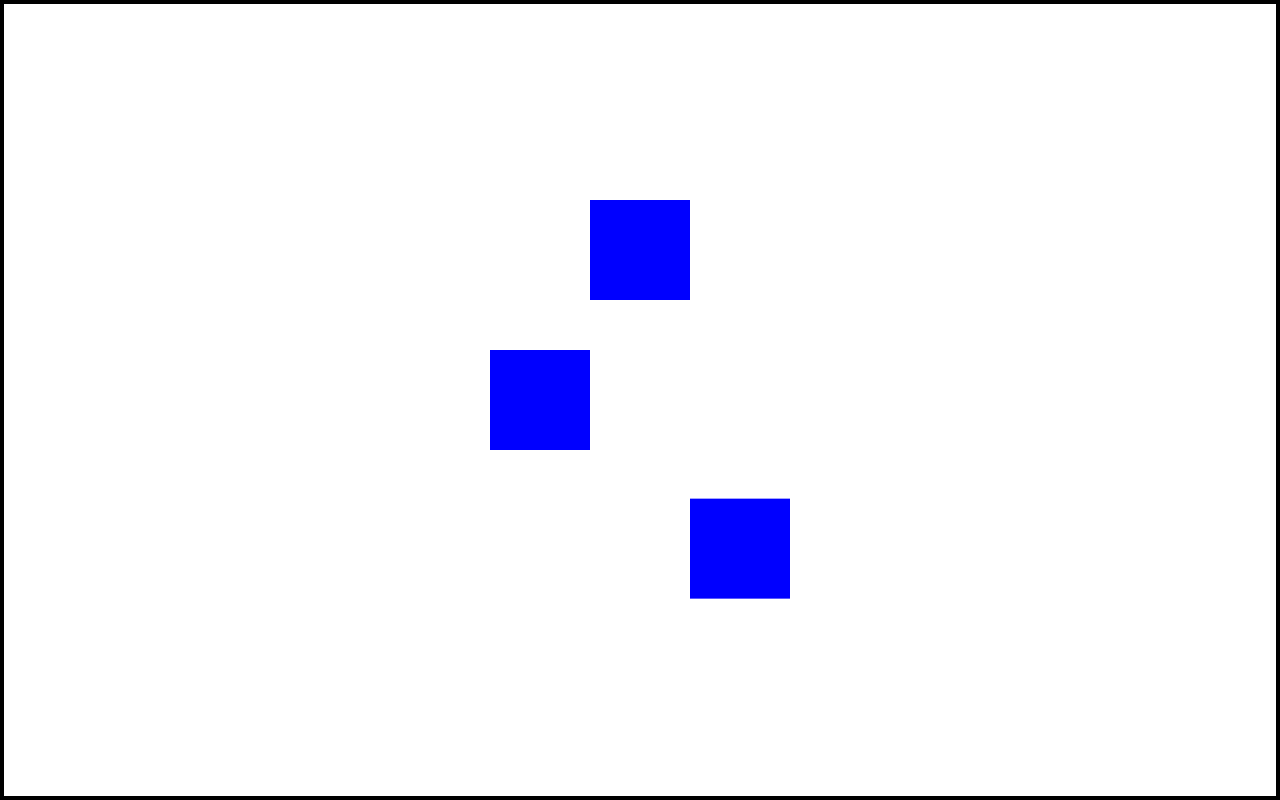
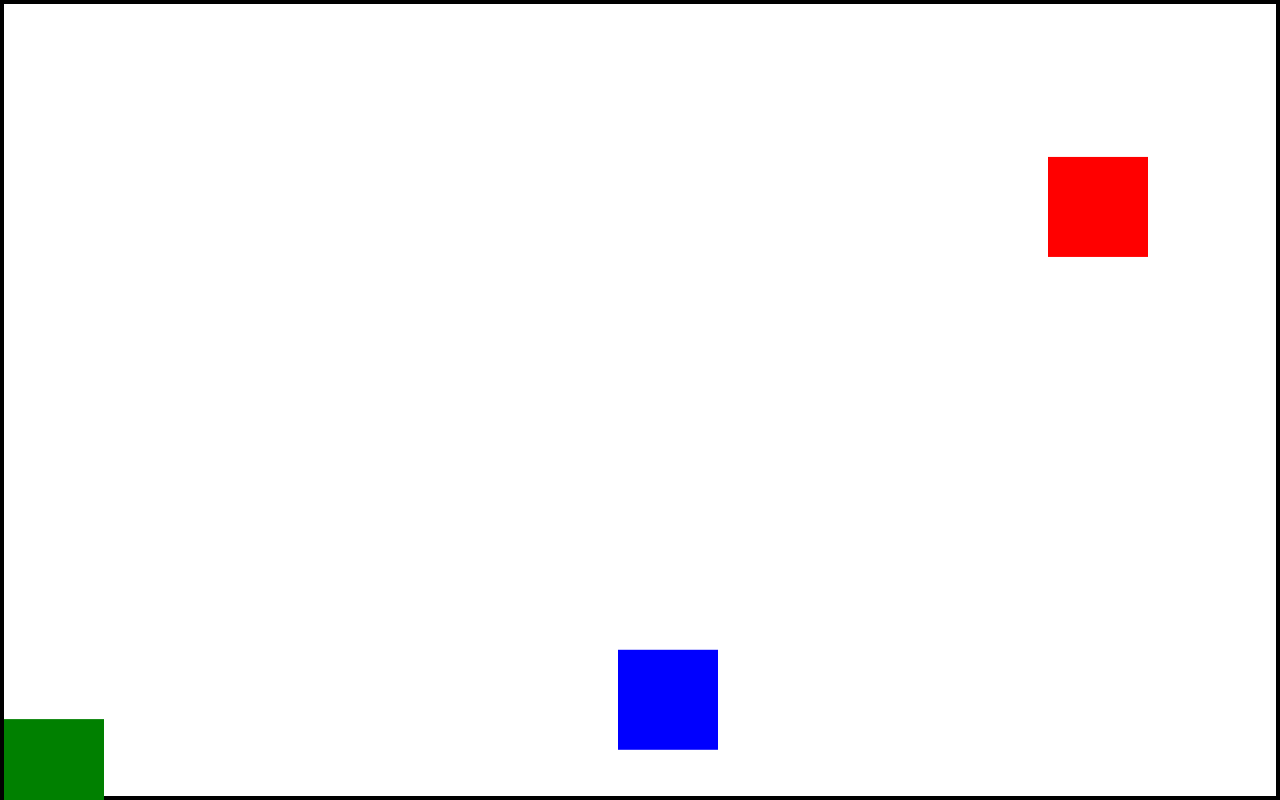
Before and after one commit to dbolesta/surround-react, a React (Create React App) app: page / in a window 1280 px wide. Shown: the top 800 px of the page. Built offline with nearby package versions, Linux system fonts and the light colour scheme.

Commit message:
sets up prop based absolute positioning for ProjectHolders

```diff
--- a/src/App.js
+++ b/src/App.js
@@ -8,9 +8,9 @@ function App() {
     <div className="App">
       <ParallaxProvider>
         <Page>
-          <ParallaxProjectHolder start='200px' end='-200px' />
-          <ParallaxProjectHolder start='100px' end='-400px' />
-          <ParallaxProjectHolder start='50px' end='200px' />
+          <ParallaxProjectHolder start='0' end='-10' inset='20vh 10vw auto auto' bg='red'/>
+          <ParallaxProjectHolder start='0' end='-400' inset='auto auto 0 48vw' bg='blue'/>
+          <ParallaxProjectHolder start='0' end='200' inset='auto auto 0 0' bg='green'/>
         </Page>
         <Page />
         <Page />
--- a/src/components/ParallaxProjectHolder.js
+++ b/src/components/ParallaxProjectHolder.js
@@ -4,14 +4,22 @@ import styled from 'styled-components';
 const StyledProjectHolder = styled.div`
     width: 100px;
     height: 100px;
-    background-color: blue;
+    background-color: ${props => props.bg || 'red'};
 `;
 
-const ParallaxProjectHolder = ({start, end}) => {
+
+const StyledPHolder = styled.div`
+    position: absolute;
+    inset: ${props => props.inset};
+`;
+
+const ParallaxProjectHolder = ({start, end, inset, bg}) => {
   return (
-    <Parallax translateY={[start, end]}>
-        <StyledProjectHolder />
-    </Parallax>
+    <StyledPHolder inset={inset}>
+        <Parallax translateY={[start, end]}>
+            <StyledProjectHolder bg={bg} />
+        </Parallax>
+    </StyledPHolder>
   )
 }
 
```
